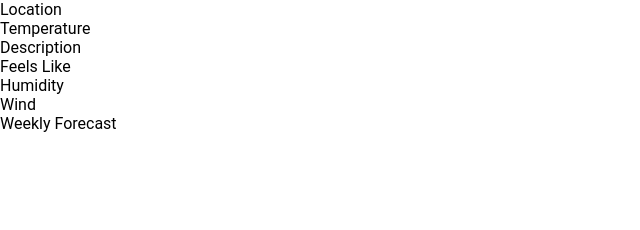
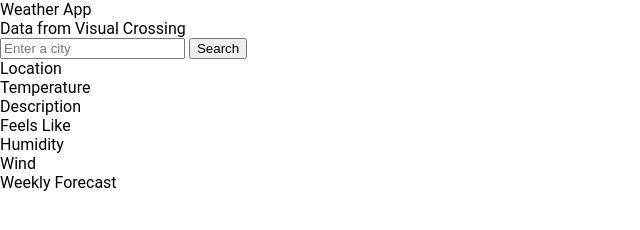
Before and after one commit to janpetallo/odin-weather-app, a website built with webpack: page src/index.html in a window 1280 px wide. Shown: the whole page, without its empty margins (0-640 px from the left). Built offline with nearby package versions, Linux system fonts and the light colour scheme; no server answers.

Commit message:
Added header to index.html

```diff
--- a/src/index.html
+++ b/src/index.html
@@ -13,6 +13,20 @@
   </head>
   <body>
     <div class="app-container">
+      <div id="header">
+        <div id="app">
+          <div id="app_title">Weather App</div>
+          <div id="app_subtitle">Data from Visual Crossing </div>
+        </div>
+
+        <div id="searchContainer">
+          <input type="text" id="searchInput" placeholder="Enter a city" />
+          <button id="searchButton">Search</button>
+        </div>
+      </div>
+
+
+
       <div id="currentConditions">
         <div id="currentConditions_location">Location</div>
         <div id="currentConditions_temperature">Temperature</div>
```
